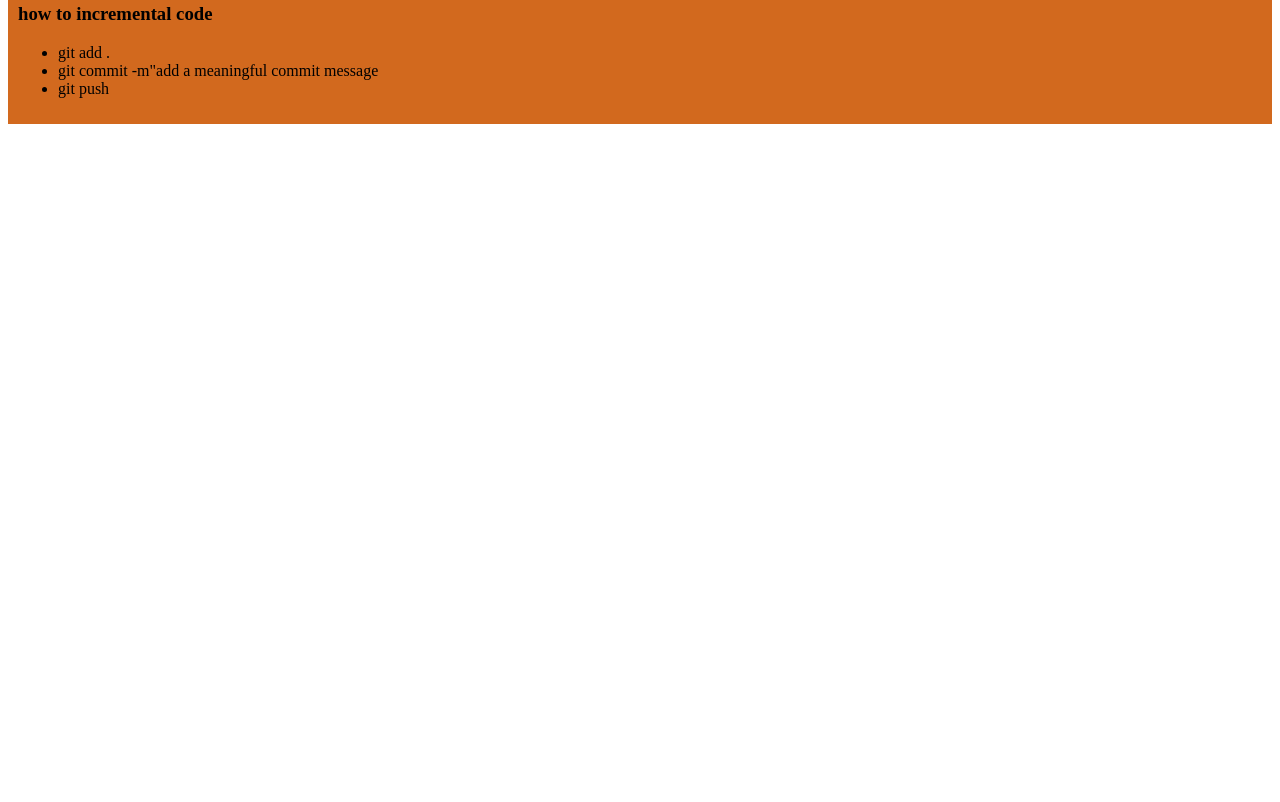
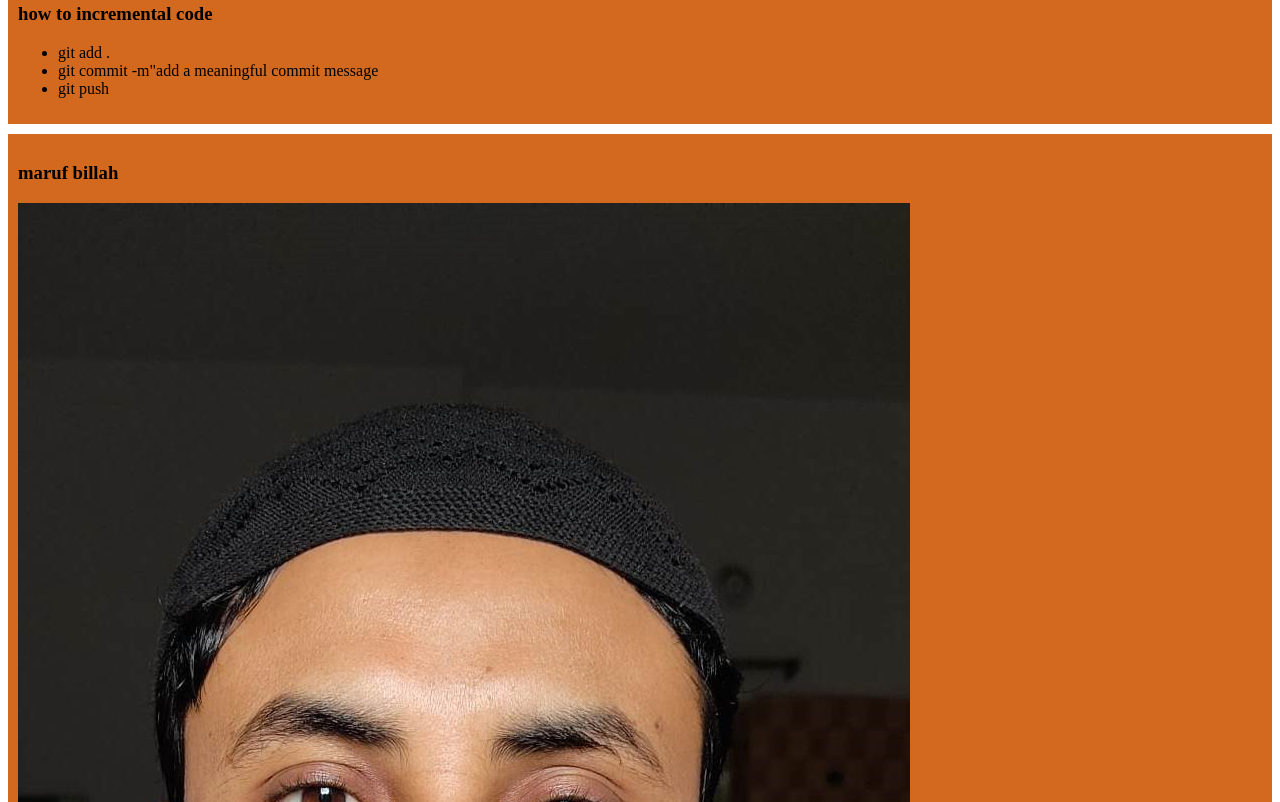
Before and after one commit to Marufg/my-simple-website, a plain HTML site: page index.html in a window 1280 px wide. Shown: the part 458-1260 px from the top of the page. Before the commit the page ends 800 px from the top, so only its background shows below. Drawn offline with Linux system fonts and the light colour scheme.

Commit message:
added a image

```diff
--- a/index.html
+++ b/index.html
@@ -27,5 +27,9 @@
             <li>git push</li>
         </ul>
     </div>
+    <div>
+        <h3>maruf billah</h3>
+        <img src="images/342716468_3494706617454754_4036480587650246269_n (1).jpg" alt="">
+    </div>
 </body>
 </html>
```
Also changed, not shown: images/342716468_3494706617454754_4036480587650246269_n (1).jpg (added).
